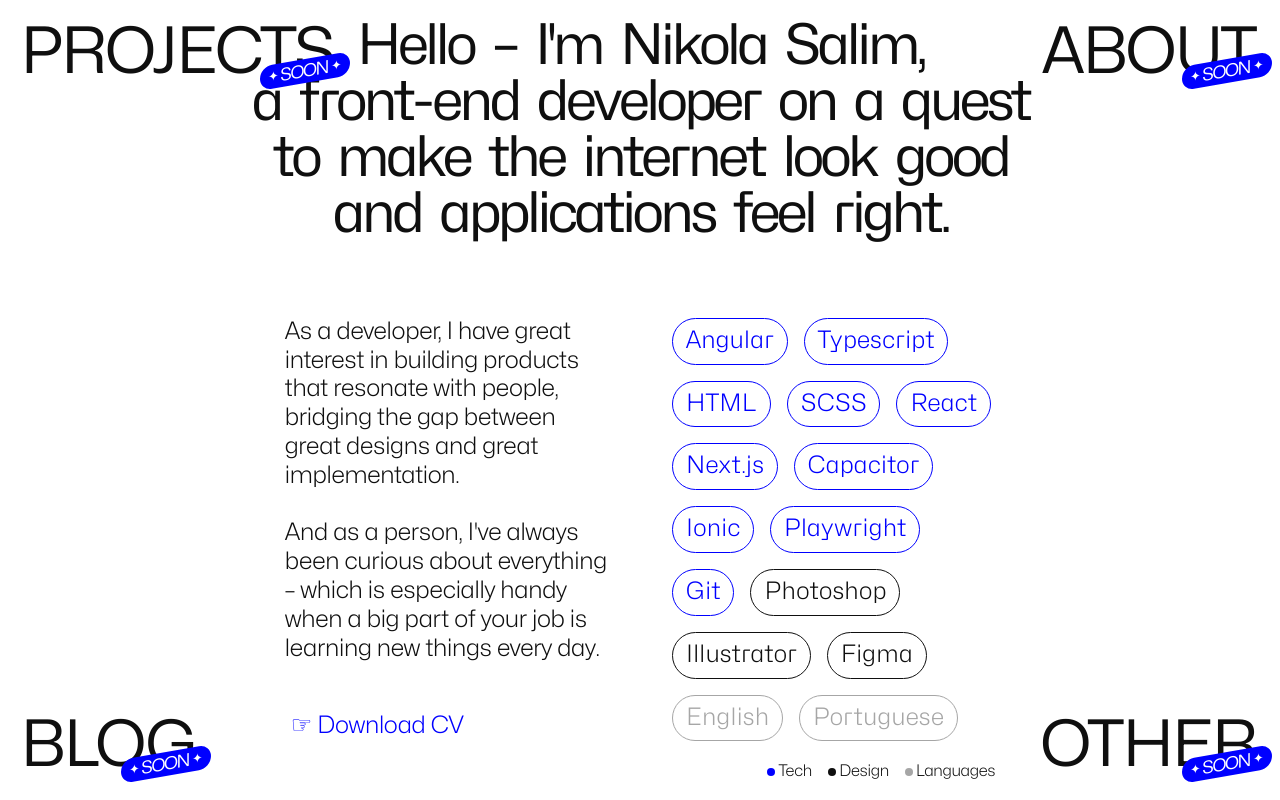
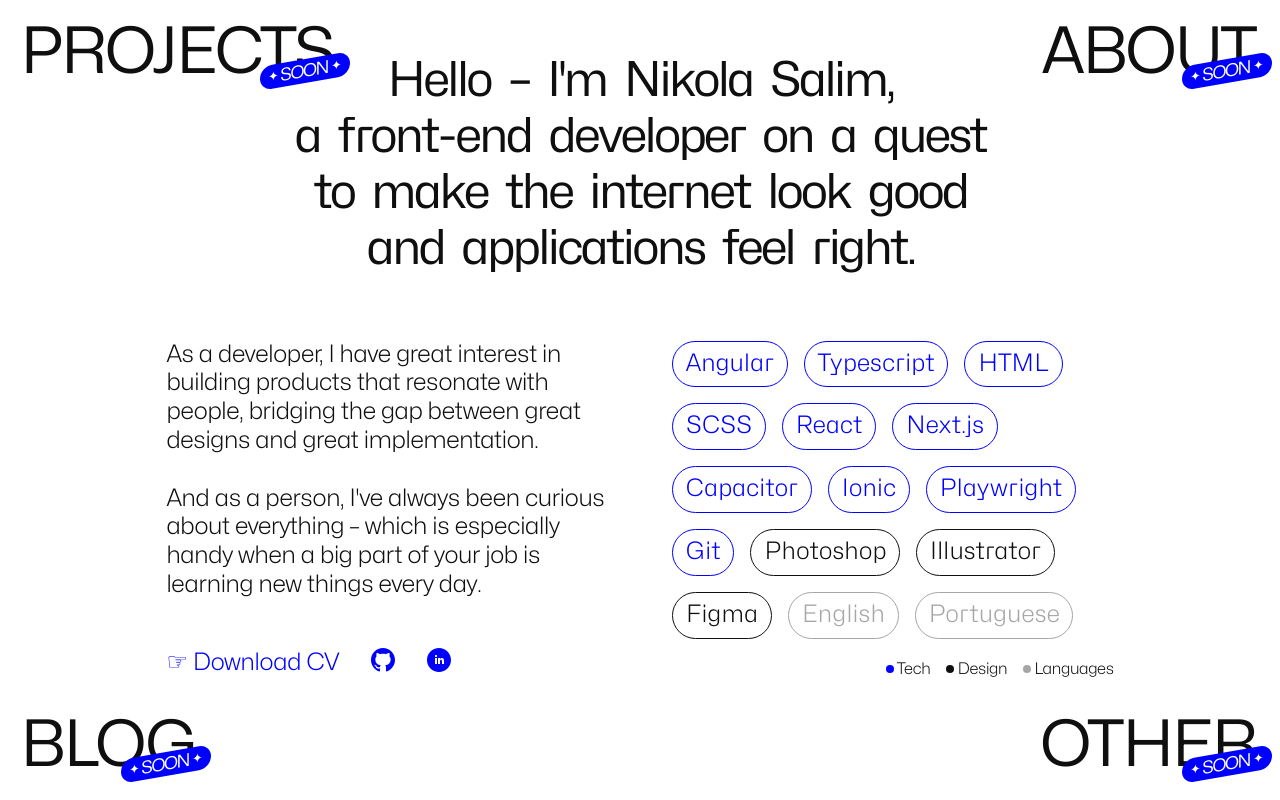
Before and after one commit to nikolasalim/nikolasalim.github.io, a Next.js app: page /about in a window 1280 px wide. Built offline with nearby package versions, Linux system fonts and the light colour scheme.

Commit message:
add linkedin and github links

```diff
--- a/app/about/about.module.scss
+++ b/app/about/about.module.scss
@@ -12,8 +12,8 @@
   width: 100%;
   height: fit-content;
   font-family: 'Hubot-Sans';
-  font-size: 3.5rem;
-  letter-spacing: -0.3rem;
+  font-size: 3rem;
+  letter-spacing: -0.22rem;
   word-spacing: 0.5rem;
   text-align: center;
   color: $colour-black;
@@ -38,10 +38,10 @@
     }
   }
 }
+
 .additionalInfo {
   display: flex;
-  width: 60%;
-  margin: 5rem 20% 0 20%;
+  margin: 4rem 10%;
   gap: 4rem;
   font-family: 'Mona-Sans';
   font-size: 1.5rem;
@@ -117,9 +117,14 @@
   }
 }
 
+.linksContainer {
+  display: flex;
+  align-items: center;
+  gap: 2rem;
+  margin-top: 3rem;
+}
+
 .downloadBtn {
-  display: flex;
-  margin-top: 3rem;
   border: unset;
   color: $colour-blue;
   background-color: unset;
--- a/app/about/page.tsx
+++ b/app/about/page.tsx
@@ -17,9 +17,11 @@ export default function About() {
           <p>As a developer, I have great interest in building products that resonate with people, bridging the gap between great designs and great implementation.</p>
           <br/>
           <p>And as a person, I've always been curious about everything – which is especially handy when a big part of your job is learning new things every day.</p>
-          <button className={styles.downloadBtn}>
-            ☞ Download CV
-          </button>
+          <div className={styles.linksContainer}>
+            <a href="https://drive.google.com/file/d/1c8VQi7TZLhkeXoW7kRo02-VT-m98fnVk/view?usp=sharing" target="_blank" className={styles.downloadBtn}>☞ Download CV</a>
+            <a href="https://github.com/nikolasalim" target="_blank"><img src="assets/images/icon-github.svg"/></a>
+            <a href="https://www.linkedin.com/in/nikolasalim/" target="_blank"><img src="assets/images/icon-linkedin.svg"/></a>
+          </div>
         </div>
         <div className={styles.stackContainer}>
           <div className={styles.stackList}>
--- a/app/styles/globals.scss
+++ b/app/styles/globals.scss
@@ -10,3 +10,15 @@ main {
   padding: 0 3rem;
   box-sizing: border-box;
 }
+
+// resets
+
+button {
+  background-color: unset;
+  border: unset;
+  padding: unset;
+}
+
+a {
+  text-decoration: unset;
+}
```
Also changed, not shown: public/assets/images/icon-github.svg (added), public/assets/images/icon-linkedin.svg (added).
